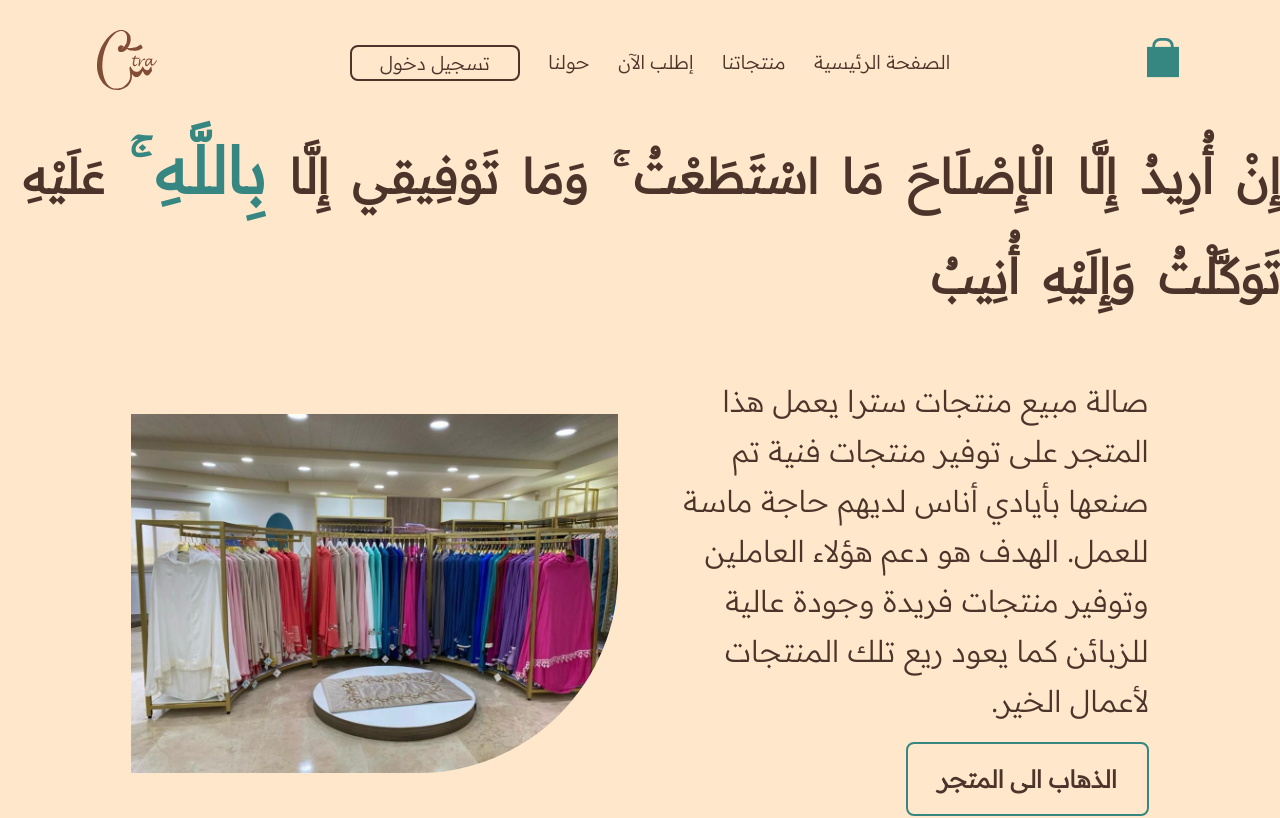
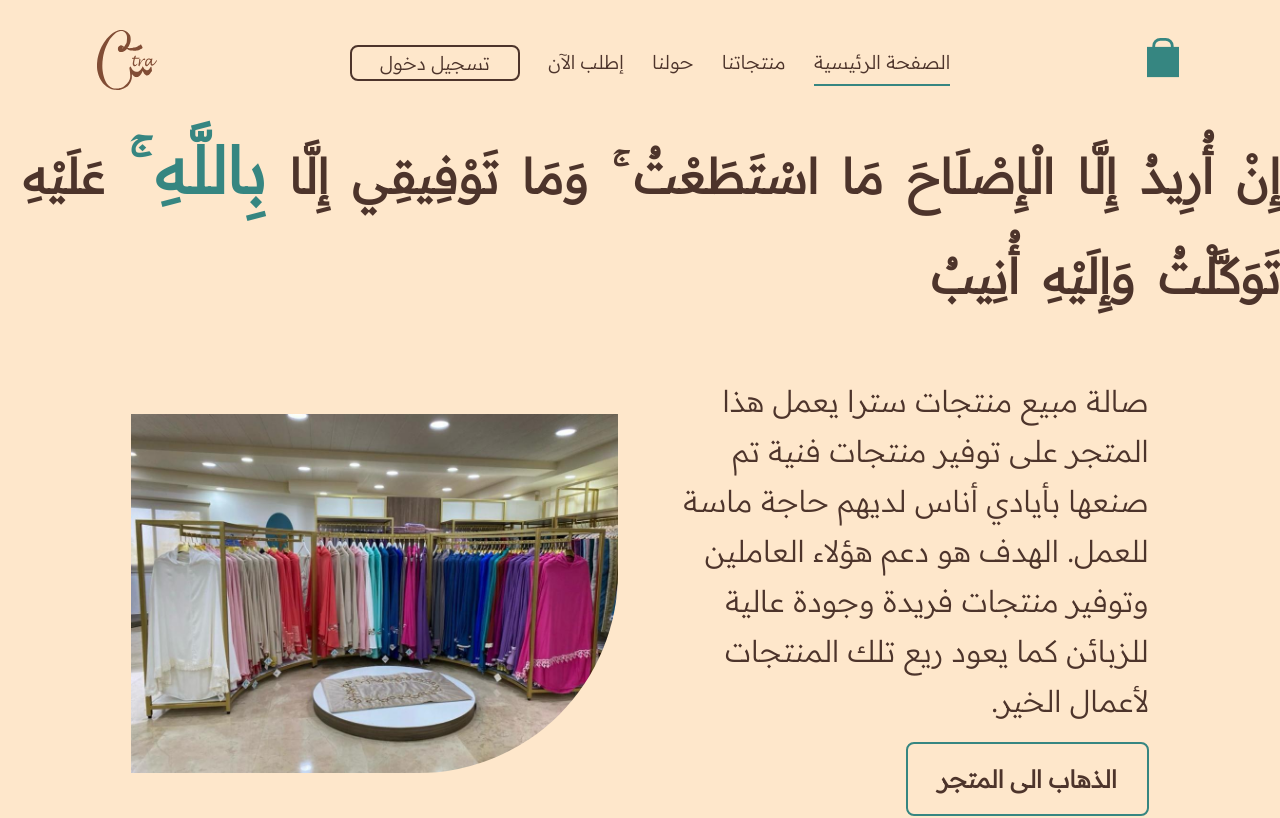
Before and after one commit to sabahAlmel/Citra-client, a React (Create React App) app in the folder client/: page / in a window 1280 px wide. Shown: the top 818 px of the page. Built offline with nearby package versions, Linux system fonts and the light colour scheme; a web font is replaced by a local one; what @mui/x-data-grid-generator would draw is missing.

Commit message:
added active links feature to navbar

```diff
--- a/client/src/components/productSection/productSection.js
+++ b/client/src/components/productSection/productSection.js
@@ -1,31 +1,29 @@
-import React from 'react';
-import imag from '../../assets/images/image.jpeg';
-import ProductCard from './productCard';
-import style from "../productSection/productSection.module.css"
+import React from "react";
+import imag from "../../assets/images/image.jpeg";
+import ProductCard from "./productCard";
+import style from "../productSection/productSection.module.css";
 const productData = [
-  { id: 1, image: imag, description: 'Product 1 Description', price: 19.99 },
-  { id: 2, image: imag, description: 'Product 2 Description', price: 29.99 },
-  { id: 3, image: imag, description: 'Product 3 Description', price: 39.99 },
-  { id: 4, image: imag, description: 'Product 4 Description', price: 49.99 },
-  { id: 5, image: imag, description: 'Product 5 Description', price: 59.99 },
-  { id: 6, image: imag, description: 'Product 6 Description', price: 69.99 },
-  { id: 7, image: imag, description: 'Product 7 Description', price: 79.99 },
-  { id: 8, image: imag, description: 'Product 8 Description', price: 78.99 },
-
+  { id: 1, image: imag, description: "Product 1 Description", price: 19.99 },
+  { id: 2, image: imag, description: "Product 2 Description", price: 29.99 },
+  { id: 3, image: imag, description: "Product 3 Description", price: 39.99 },
+  { id: 4, image: imag, description: "Product 4 Description", price: 49.99 },
+  { id: 5, image: imag, description: "Product 5 Description", price: 59.99 },
+  { id: 6, image: imag, description: "Product 6 Description", price: 69.99 },
+  { id: 7, image: imag, description: "Product 7 Description", price: 79.99 },
+  { id: 8, image: imag, description: "Product 8 Description", price: 78.99 },
 ];
 
 const ProductSection = () => {
   return (
-    <section className={style.contentsection}>
+    <section id="ourproducts" className={style.contentsection}>
       <h2 className={style.title}>منتجاتنا</h2>
       <div className={style.cardContainer}>
         {productData.map((item, index) => (
           <ProductCard key={item.id} image={imag} {...item} />
         ))}
-
       </div>
     </section>
   );
-  }
+};
 
 export default ProductSection;
--- a/client/src/layout/NavBar/NavBar.js
+++ b/client/src/layout/NavBar/NavBar.js
@@ -1,11 +1,12 @@
 import React, { useState, useEffect } from "react";
-import { NavLink } from "react-router-dom";
+import { NavLink, useLocation, useNavigate } from "react-router-dom";
 import logo from "../../assets/icons/logo.svg";
 import order from "../../assets/icons/order.svg";
 import styles from "./NavBar.module.css";
 import DropDownCart from "../../components/dorpDownCart/DropDownCart";
 
 function NavBar() {
+  const location = useLocation();
   const [menuOpen, setMenuOpen] = useState(false);
   ///shopping cart drop down menu
   const [shopping, setShopping] = useState(false);
@@ -38,7 +39,37 @@ function NavBar() {
   const handleClick = () => {
     setShopping(!shopping);
   };
+  //handle scroll
+  const navigate = useNavigate();
+  const handleScrollToProduct = () => {
+    setMenuOpen(false);
+    if (location.pathname === "/") {
+      document
+        .getElementById("ourproducts")
+        .scrollIntoView({ behavior: "smooth" });
+    } else {
+      navigate("/");
+      setTimeout(() => {
+        document
+          .getElementById("ourproducts")
+          .scrollIntoView({ behavior: "smooth" });
+      }, 1000);
+    }
+  };
 
+  const handleScrollToAbout = () => {
+    setMenuOpen(false);
+    if (location.pathname === "/") {
+      document.getElementById("aboutus").scrollIntoView({ behavior: "smooth" });
+    } else {
+      navigate("/");
+      setTimeout(() => {
+        document
+          .getElementById("aboutus")
+          .scrollIntoView({ behavior: "smooth" });
+      }, 1000);
+    }
+  };
   return (
     <header className={styles.header}>
       <nav className={styles.nav}>
@@ -66,7 +97,9 @@ function NavBar() {
           <ul className={` ${menuOpen ? styles.dropdown : styles.navUl}`}>
             <li>
               <NavLink
-                className={styles.link}
+                className={
+                  location.pathname === "/" ? styles.activeLink : styles.link
+                }
                 to="./"
                 onClick={() => setMenuOpen(false)}
               >
@@ -76,29 +109,33 @@ function NavBar() {
             <li>
               <NavLink
                 className={styles.link}
-                to="./shop"
-                onClick={() => setMenuOpen(false)}
+                to={location.pathname === "/" ? "#" : "/"}
+                onClick={() => handleScrollToProduct()}
               >
                 منتجاتنا
               </NavLink>
             </li>
             <li>
               <NavLink
+                to={location.pathname === "/" ? "#" : "/"}
                 className={styles.link}
-                to="./"
+                onClick={() => handleScrollToAbout()}
+              >
+                حولنا
+              </NavLink>
+            </li>
+            <li>
+              <NavLink
+                className={
+                  location.pathname === "/shop"
+                    ? styles.activeLink
+                    : styles.link
+                }
+                to="/shop"
                 onClick={() => setMenuOpen(false)}
               >
                 إطلب الآن
               </NavLink>
-            </li>
-            <li>
-              <a
-                href="#aboutus"
-                className={styles.link}
-                onClick={() => setMenuOpen(false)}
-              >
-                حولنا
-              </a>
             </li>
 
             <NavLink className={` ${styles.btn}`} to="./signin">
--- a/client/src/layout/NavBar/NavBar.module.css
+++ b/client/src/layout/NavBar/NavBar.module.css
@@ -53,15 +53,17 @@ input:focus {
 li {
   margin-top: 10px;
 }
-.link {
+.link, .activeLink {
   text-decoration: none;
   color: var(--brown-color);
   cursor: pointer;
+  border-bottom: 2px solid transparent;
+  padding-bottom: 10px;
+  transition: 0.6s;
 }
-.magnifire {
-  cursor: pointer;
+.activeLink{
+border-color: var(--blue-color);
 }
-
 .link {
   transition: all 0.2s ease;
 }
@@ -96,6 +98,7 @@ li {
   color: white;
   background-color: var(--blue-color);
 }
+
 
 /* ///////////////////////////////////////////////////////// */
 .hamburger {
```
Lines whose indentation alone changed are shown as unchanged.
